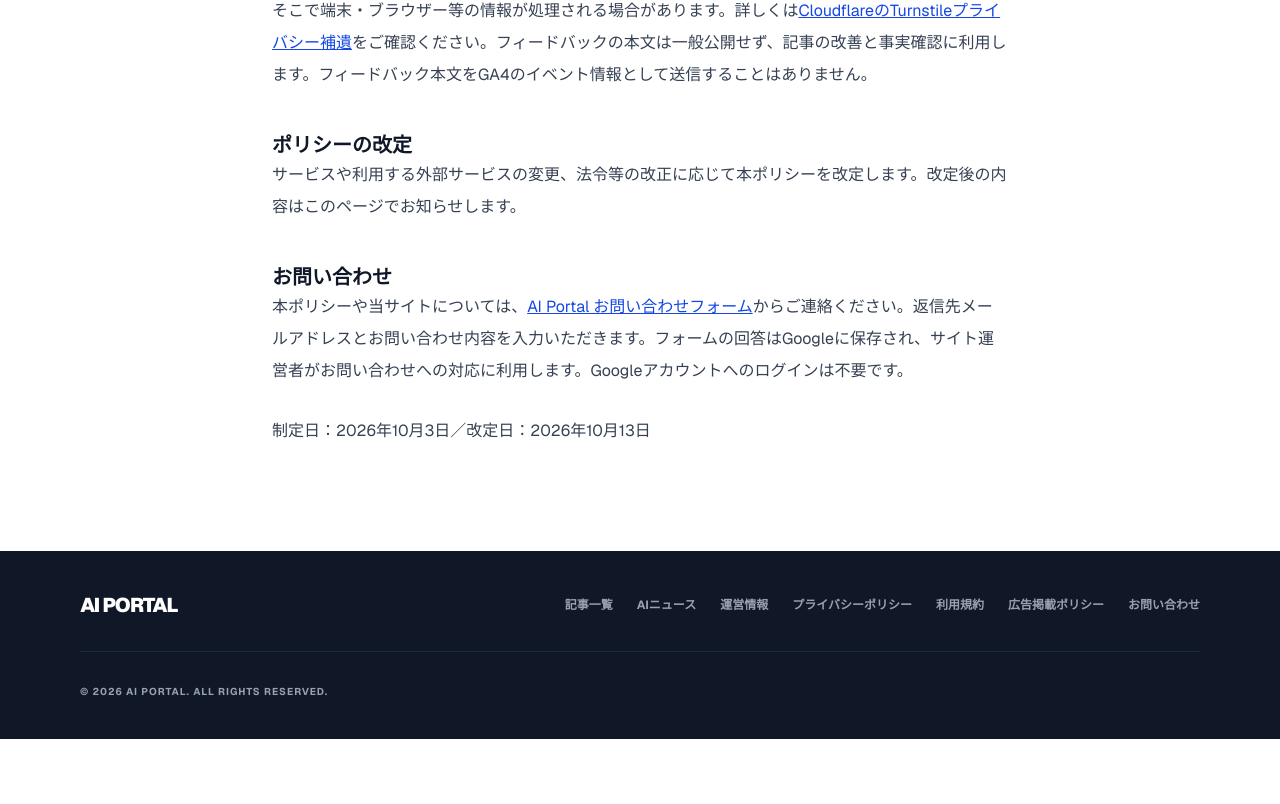
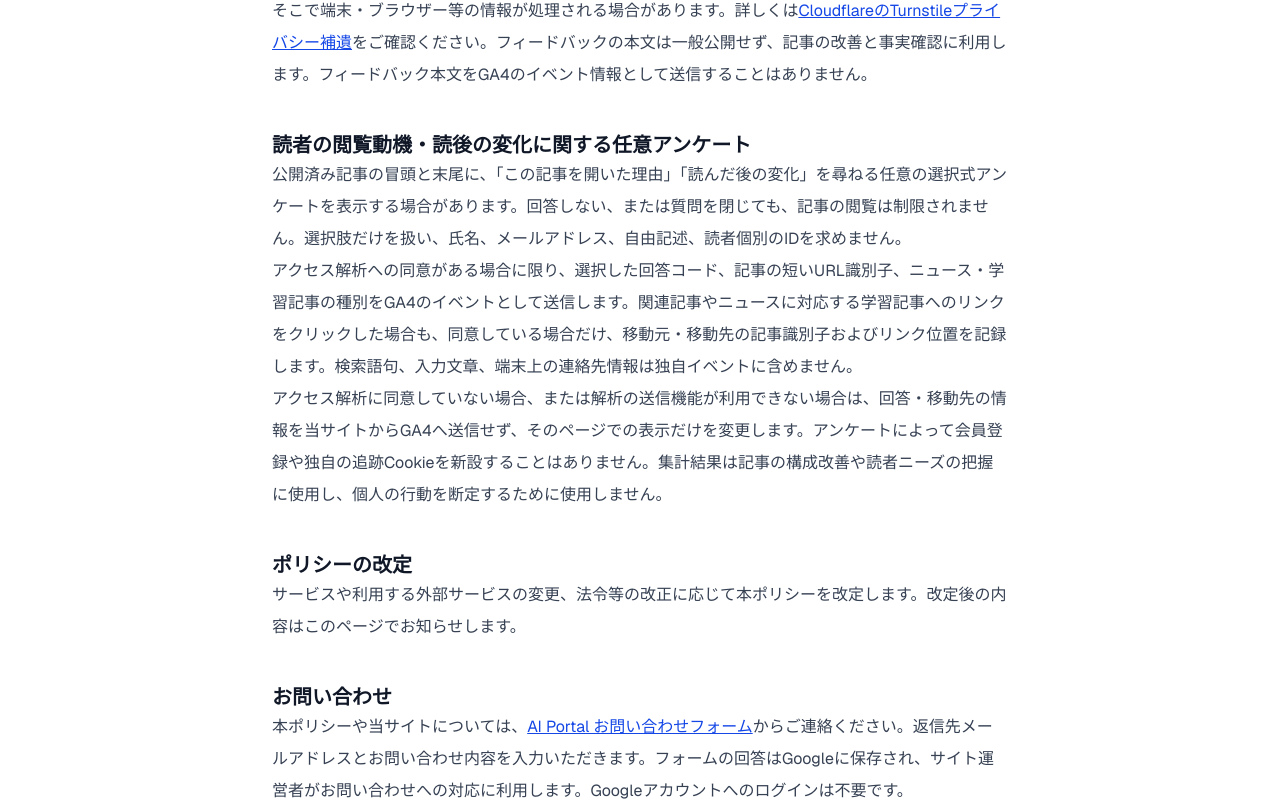
Before and after one commit to naoki20151214-ops/aiportal-app, a Next.js app: page /privacy in a window 1280 px wide. Shown: the part 1716-2520 px from the top of the page. Before the commit the page ends 2455 px from the top, so only its background shows below. Built offline with nearby package versions, Linux system fonts and the light colour scheme; no server answers.

Commit message:
privacy: disclose consented fixed-choice reader surveys and contextual click events

```diff
--- a/src/app/privacy/page.tsx
+++ b/src/app/privacy/page.tsx
@@ -44,6 +44,12 @@ export default function PrivacyPage() {
         <p>不正投稿対策にはCloudflare Turnstileを使用し、必要な場合のみブラウザーで認証処理が行われます。そこで端末・ブラウザー等の情報が処理される場合があります。詳しくは<a href="https://www.cloudflare.com/turnstile-privacy-policy/">CloudflareのTurnstileプライバシー補遺</a>をご確認ください。フィードバックの本文は一般公開せず、記事の改善と事実確認に利用します。フィードバック本文をGA4のイベント情報として送信することはありません。</p>
       </section>
       <section>
+        <h2>読者の閲覧動機・読後の変化に関する任意アンケート</h2>
+        <p>公開済み記事の冒頭と末尾に、「この記事を開いた理由」「読んだ後の変化」を尋ねる任意の選択式アンケートを表示する場合があります。回答しない、または質問を閉じても、記事の閲覧は制限されません。選択肢だけを扱い、氏名、メールアドレス、自由記述、読者個別のIDを求めません。</p>
+        <p>アクセス解析への同意がある場合に限り、選択した回答コード、記事の短いURL識別子、ニュース・学習記事の種別をGA4のイベントとして送信します。関連記事やニュースに対応する学習記事へのリンクをクリックした場合も、同意している場合だけ、移動元・移動先の記事識別子およびリンク位置を記録します。検索語句、入力文章、端末上の連絡先情報は独自イベントに含めません。</p>
+        <p>アクセス解析に同意していない場合、または解析の送信機能が利用できない場合は、回答・移動先の情報を当サイトからGA4へ送信せず、そのページでの表示だけを変更します。アンケートによって会員登録や独自の追跡Cookieを新設することはありません。集計結果は記事の構成改善や読者ニーズの把握に使用し、個人の行動を断定するために使用しません。</p>
+      </section>
+      <section>
         <h2>ポリシーの改定</h2>
         <p>サービスや利用する外部サービスの変更、法令等の改正に応じて本ポリシーを改定します。改定後の内容はこのページでお知らせします。</p>
       </section>
@@ -51,7 +57,7 @@ export default function PrivacyPage() {
         <h2>お問い合わせ</h2>
         <p>本ポリシーや当サイトについては、<a href="https://docs.google.com/forms/d/e/1FAIpQLSdP1r0fWxEinCVDqNuMT2nKvCX__2epeWHoxUWc623oxKCAvQ/viewform">AI Portal お問い合わせフォーム</a>からご連絡ください。返信先メールアドレスとお問い合わせ内容を入力いただきます。フォームの回答はGoogleに保存され、サイト運営者がお問い合わせへの対応に利用します。Googleアカウントへのログインは不要です。</p>
       </section>
-      <p>制定日：2026年10月3日／改定日：2026年10月13日</p>
+      <p>制定日：2026年10月3日／改定日：2026年10月16日</p>
     </InfoPage>
   );
 }
```
